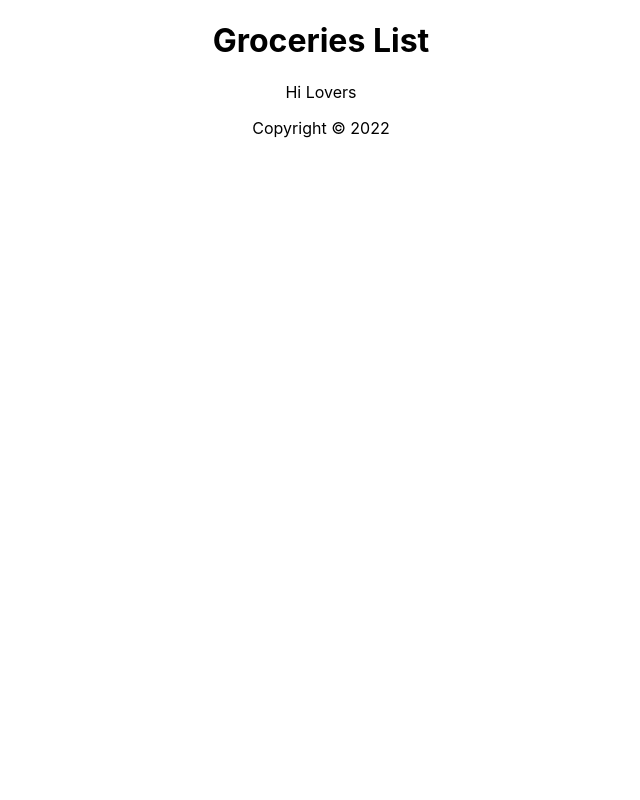
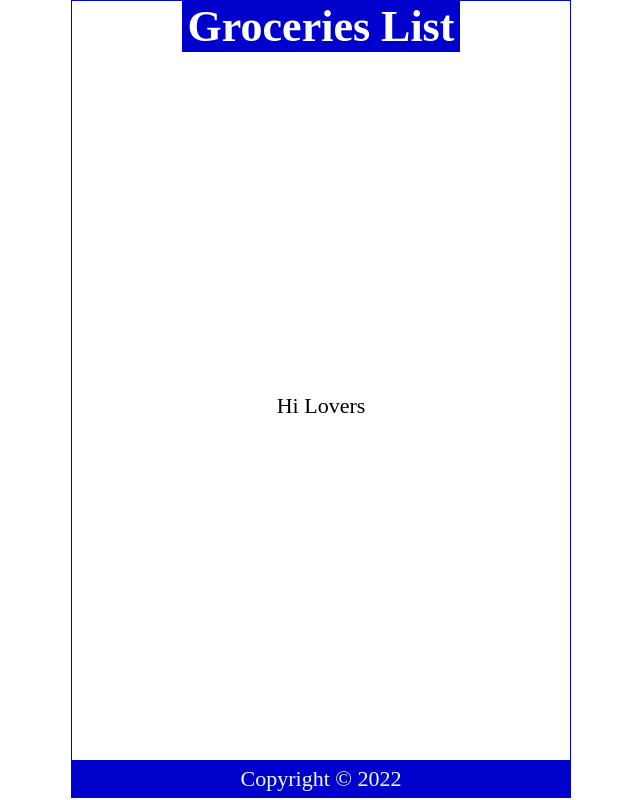
Before and after one commit to jerrymusaga/todo-app, a React (Create React App) app: page / in a window 1280 px wide. Shown: the whole page, without its empty margins (319-959 px from the left). Built offline with nearby package versions, Linux system fonts and the light colour scheme.

Commit message:
chores:adding css

```diff
--- a/src/App.css
+++ /dev/null
@@ -1,38 +0,0 @@
-.App {
-  text-align: center;
-}
-
-.App-logo {
-  height: 40vmin;
-  pointer-events: none;
-}
-
-@media (prefers-reduced-motion: no-preference) {
-  .App-logo {
-    animation: App-logo-spin infinite 20s linear;
-  }
-}
-
-.App-header {
-  background-color: #282c34;
-  min-height: 100vh;
-  display: flex;
-  flex-direction: column;
-  align-items: center;
-  justify-content: center;
-  font-size: calc(10px + 2vmin);
-  color: white;
-}
-
-.App-link {
-  color: #61dafb;
-}
-
-@keyframes App-logo-spin {
-  from {
-    transform: rotate(0deg);
-  }
-  to {
-    transform: rotate(360deg);
-  }
-}
--- a/src/App.js
+++ b/src/App.js
@@ -1,5 +1,3 @@
-import './App.css';
-
 import { Header } from './Header';
 import Content from './Content';
 import Footer from './Footer';
--- a/src/Header.js
+++ b/src/Header.js
@@ -2,7 +2,10 @@ import React from 'react'
 
 export const Header = () => {
   return (
-    <header>
+    <header style={{
+        'backgroundColor': 'mediumblue',
+        'color': '#fff'
+    }}>
         <h1>Groceries List</h1>
     </header>
   )
--- a/src/index.css
+++ b/src/index.css
@@ -1,13 +1,54 @@
-body {
+* {
   margin: 0;
-  font-family: -apple-system, BlinkMacSystemFont, 'Segoe UI', 'Roboto', 'Oxygen',
-    'Ubuntu', 'Cantarell', 'Fira Sans', 'Droid Sans', 'Helvetica Neue',
-    sans-serif;
-  -webkit-font-smoothing: antialiased;
-  -moz-osx-font-smoothing: grayscale;
+  padding: 0;
+  box-sizing: border-box;
 }
 
-code {
-  font-family: source-code-pro, Menlo, Monaco, Consolas, 'Courier New',
-    monospace;
+html {
+  font-size: 22px;
 }
+
+body {
+  min-height: 100vh;
+
+}
+
+.App {
+  display: flex;
+  flex-direction: column;
+  justify-content: center;
+  align-items: center;
+  height: calc(100vh - 2px);
+  max-width: 500px;
+  border: 1px solid mediumblue;
+  margin: auto;
+}
+
+header {
+  width: calc(100vh -2 px);
+  padding: 0 0.25em;
+  background-color: mediumblue;
+  color: aliceblue;
+  display: flex;
+  justify-content: space-between;
+  align-items: center;
+}
+
+main {
+  width: 100%;
+  display: flex;
+  flex-direction: column;
+  flex-grow: 1;
+  justify-content: center;
+  align-items: center;
+  overflow-y: auto;
+}
+
+footer {
+  width: 100%;
+  padding: 0.25em;
+  background-color: mediumblue;
+  color: aliceblue;
+  display: grid;
+  place-content: center;
+}
```
Also changed, not shown: src/logo.svg (deleted).
